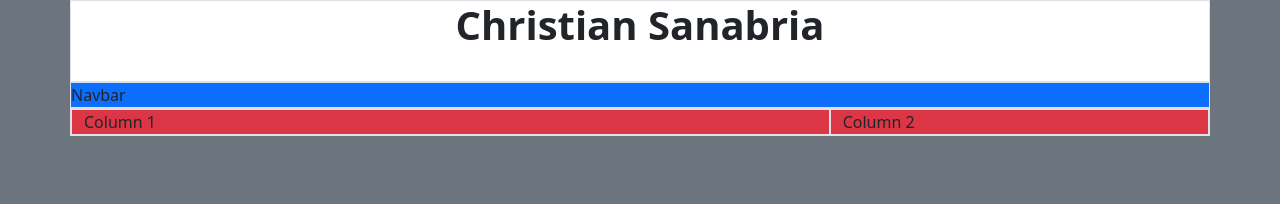
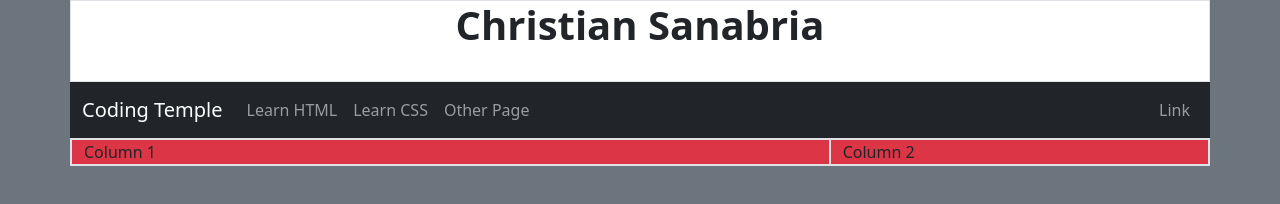
Before and after one commit to Ckevinfl89/bootstrapweek1day4, a plain HTML site: page bootstrap porfolio/index.html in a window 1280 px wide. Drawn offline with nearby package versions, Linux system fonts and the light colour scheme.

Commit message:
added nav bar

```diff
--- a/bootstrap porfolio/index.html
+++ b/bootstrap porfolio/index.html
@@ -19,8 +19,33 @@
         </div>
 
         <!-- Row 2 - Navbar -->
-        <div class="row border bg-primary">
-         Navbar
+        <div class="row">
+            <nav class="navbar navbar-expand-lg bg-dark" data-bs-theme="dark">
+            <div class="container-fluid">
+                <a class="navbar-brand" href="#">Coding Temple</a>
+                <button class="navbar-toggler" type="button" data-bs-toggle="collapse" data-bs-target="#navbarNav" aria-controls="navbarNav" aria-expanded="false" aria-label="Toggle navigation">
+                <span class="navbar-toggler-icon"></span>
+                </button>
+                <div class="collapse navbar-collapse" justify-content-between id="navbarNav">
+                <ul class="navbar-nav">
+                    <li class="nav-item">
+                    <a class="nav-link"  href="#">Learn HTML</a>
+                    </li>
+                    <li class="nav-item">
+                    <a class="nav-link" href="#">Learn CSS</a>
+                    </li>
+                    <li class="nav-item">
+                    <a class="nav-link" href="#">Other Page</a>
+                    </li>
+                    <li class="nav-item">
+                    </li>
+                </ul>
+            </div>
+                <div class="navbar-nav">
+                    <a class="nav-link" justify-content-end href="#" >Link</a>
+                </div>
+            </div>
+            </nav>
 
         </div>
 
```
